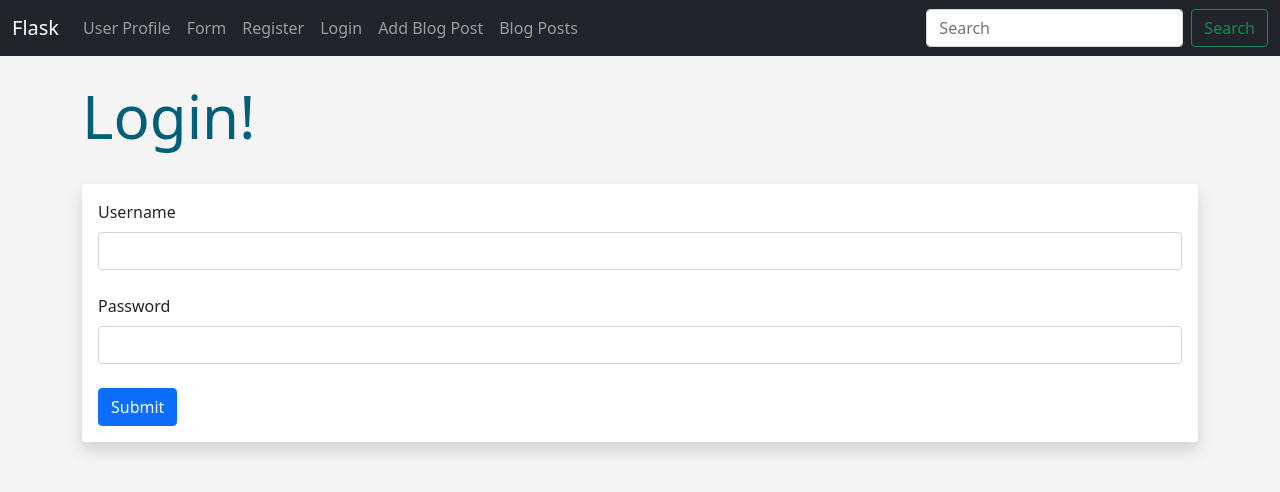
After one commit to PouyaPouryaie/flask-codeme, a Flask app: page /login in a window 1280 px wide. The commit adds this page. Shown: the top 492 px of the page. Run offline with Flask 3, Linux system fonts and the light colour scheme; some libraries are stand-ins or nearby versions.

Commit message:
Insert Login Process to app

```diff
--- a/app.py
+++ b/app.py
@@ -7,6 +7,7 @@ from flask_sqlalchemy import SQLAlchemy
 from datetime import datetime
 from flask_migrate import Migrate
 from werkzeug.security import generate_password_hash, check_password_hash
+from flask_login import UserMixin, LoginManager, login_user, logout_user, login_required, current_user
 
 app = Flask(__name__)
 
@@ -24,6 +25,51 @@ db = SQLAlchemy(app)
 
 # initialize Migrate
 migrate = Migrate(app, db)
+
+# initialize LoginManager
+login_manager = LoginManager()
+login_manager.init_app(app)
+login_manager.login_view = 'login'
+
+@login_manager.user_loader
+def load_user(user_id):
+    return Users.query.get(int(user_id))
+
+### Login Area ###
+class LoginForm(FlaskForm):
+    username = StringField("Username", validators=[DataRequired()])
+    password = PasswordField("Password", validators=[DataRequired()])
+    submit = SubmitField("Submit")
+
+@app.route("/login", methods=['GET', 'POST'])
+def login():
+    form = LoginForm()
+
+    if form.validate_on_submit():
+        user = Users.query.filter_by(username=form.username.data).first()
+
+        if user:
+            # check password
+            if user.verify_password(form.password.data):
+                login_user(user)
+                flash("Login successful!!!")
+                return redirect(url_for("dashboard"))
+            else:
+                flash("Worng Password, Try Again!!!")
+        else:
+            flash("That username doesn't exist, Try Again!!!")
+
+    return render_template("login.html", form=form)
+
+
+@app.route("/logout", methods=['GET', 'POST'])
+@login_required
+def logout():
+    logout_user()
+    flash("You Have been logged out!")
+    return redirect(url_for("login"))
+
+### Login Area End ###
 
 ### Blog Post Area ###
 class Posts(db.Model):
@@ -113,10 +159,37 @@ def delete_post(id):
 
 ### Blog Post Area End ###
 
+### Dashboard Area ###
+@app.route("/dashboard", methods=['GET', 'POST'])
+@login_required
+def dashboard():
+    form = UserForm()
+    id = current_user.id
+    user_to_update = Users.query.get_or_404(id)
+
+    if request.method == 'POST':
+        user_to_update.full_name = request.form['full_name']
+        user_to_update.username = request.form['username']
+        user_to_update.email = request.form['email']
+        user_to_update.favorite_color = request.form['favorite_color']
+        try:
+            db.session.commit()
+            flash("User Updated successfully!")
+            return render_template('dashboard.html', form=form, user_to_update=user_to_update)
+        except Exception as e:
+            db.session.rollback()
+            flash(f"There was a problem updating the User: {e}")
+            return render_template('dashboard.html', form=form, user_to_update=user_to_update)
+    else:
+        return render_template('dashboard.html', form=form, user_to_update=user_to_update)
+
+### Dashboard Area End ###
+
 # Create Model
-class Users(db.Model):
+class Users(db.Model, UserMixin):
     id = db.Column(db.Integer, primary_key=True)
-    name = db.Column(db.String(255), nullable=False)
+    full_name = db.Column(db.String(255), nullable=False)
+    username = db.Column(db.String(255), nullable=False, unique=True)
     email = db.Column(db.String(120), nullable=False, unique=True)
     favorite_color = db.Column(db.String(120))
     date_added = db.Column(db.DateTime, default=datetime.now)
@@ -135,7 +208,7 @@ class Users(db.Model):
 
     # Create A String
     def __repr__(self):
-        return '<Name %r>' % self.name
+        return '<Full Name %r>' % self.full_name
 
 # Create the database tables (run this only once, or when you change your models)
 # Important! Use app context when working with the db outside of a route
@@ -145,7 +218,8 @@ class Users(db.Model):
 
 # Create a UserForm Class
 class UserForm(FlaskForm):
-    name = StringField("Name", validators=[DataRequired()])
+    full_name = StringField("Full Name", validators=[DataRequired()])
+    username = StringField("Username", validators=[DataRequired()])
     email = StringField("Email", validators=[DataRequired()])
     favorite_color = StringField("Favorite Color")
     password_hash = PasswordField("Password", validators=[DataRequired(), EqualTo('password_hash_confirmed', message='password is not match with confirmed password')])
@@ -156,8 +230,9 @@ class UserForm(FlaskForm):
 # Create userForm Page
 @app.route('/user/add', methods=['GET', 'POST'])
 def add_user():
-    name = None
+    full_name = None
     email = None
+    username = None
     favorite_color = None
     form = UserForm()
 
@@ -165,11 +240,13 @@ def add_user():
     if form.validate_on_submit():
         user = Users.query.filter_by(email=form.email.data).first()
         if user is None:
-            user = Users(name=form.name.data, email=form.email.data, favorite_color=form.favorite_color.data, password = form.password_hash.data)
+            user = Users(full_name=form.full_name.data, username=form.username.data, email=form.email.data, favorite_color=form.favorite_color.data, password = form.password_hash.data)
             db.session.add(user)
             db.session.commit()
-        name = form.name.data
-        form.name.data = ''
+        full_name = form.full_name.data
+        form.full_name.data = ''
+        username = form.username.data
+        form.username.data = ''
         email = form.email.data
         form.email.data = ''
         favorite_color = form.favorite_color.data
@@ -180,7 +257,7 @@ def add_user():
         flash("User Added submitted successfully!") # push message to the form
 
     our_users = Users.query.order_by(Users.date_added)
-    return render_template('add_user.html', name=name, email=email, favorite_color=favorite_color, form=form, our_users = our_users)
+    return render_template('add_user.html', full_name=full_name, username=username, email=email, favorite_color=favorite_color, form=form, our_users = our_users)
 
 # update userForm
 @app.route('/user/update/<int:id>', methods=['GET', 'POST'])
@@ -189,7 +266,8 @@ def update_user(id):
     user_to_update = Users.query.get_or_404(id)
 
     if request.method == 'POST':
-        user_to_update.name = request.form['name']
+        user_to_update.full_name = request.form['full_name']
+        user_to_update.username = request.form['username']
         user_to_update.email = request.form['email']
         user_to_update.favorite_color = request.form['favorite_color']
         try:
@@ -208,7 +286,8 @@ def update_user(id):
 @app.get('/user/delete/<int:id>')
 def delete_user(id):
     user_to_delete = Users.query.get_or_404(id)
-    name = None
+    full_name = None
+    username=None
     email = None
     favorite_color = None
     form = UserForm()
@@ -217,12 +296,12 @@ def delete_user(id):
         db.session.commit()
         flash("User deleted successfully!")
         our_users = Users.query.order_by(Users.date_added)
-        return render_template('add_user.html', name=name, email=email, favorite_color=favorite_color, form=form, our_users = our_users)
+        return render_template('add_user.html', full_name=full_name, username=username, email=email, favorite_color=favorite_color, form=form, our_users = our_users)
     except Exception as e:
         db.session.rollback()
         flash(f"There was a problem deleting the User: {e}")
         our_users = Users.query.order_by(Users.date_added)
-        return render_template('add_user.html', name=name, email=email, favorite_color=favorite_color, form=form, our_users = our_users)
+        return render_template('add_user.html', full_name=full_name, username=username, email=email, favorite_color=favorite_color, form=form, our_users = our_users)
 
 # Create a Form Class
 class ClassForm(FlaskForm):
--- /dev/null
+++ b/templates/login.html
@@ -0,0 +1,32 @@
+{% extends "base.html" %}
+
+{% block content %}
+
+
+{% for message in get_flashed_messages() %}
+    <div class="alert alert-warning alert-dismissible fade show" role="alert">
+        {{message}}
+        <button type="button" class="btn-close" data-bs-dismiss="alert" aria-label="Close"></button>
+    </div>
+{% endfor %}
+
+
+    <h1> Login! </h1>
+    <br>
+
+    <div class="shadow p-3 mb-5 bg-body rounded">
+        <form action="/login" method="post">
+            {{ form.hidden_tag() }}
+            {{ form.username.label(class="form-label") }}
+            {{ form.username(class="form-control") }}
+            <br>
+            {{ form.password.label(class="form-label") }}
+            {{ form.password(class="form-control") }}
+            <br>
+            {{ form.submit(class="btn btn-primary") }}
+        </form>
+    </div>
+
+    <br>
+
+{% endblock %}
--- a/templates/navbar.html
+++ b/templates/navbar.html
@@ -12,9 +12,21 @@
           <li class="nav-item">
             <a class="nav-link" href="{{ url_for('name') }}">Form</a>
           </li>
+          {% if current_user.is_authenticated %}
           <li class="nav-item">
-            <a class="nav-link" href="{{ url_for('add_user') }}">Add User</a>
+            <a class="nav-link" href="{{ url_for('dashboard') }}">Dashboard</a>
           </li>
+          <li class="nav-item">
+            <a class="nav-link" href="{{ url_for('logout') }}">Logout</a>
+          </li>
+          {% else %}
+          <li class="nav-item">
+            <a class="nav-link" href="{{ url_for('add_user') }}">Register</a>
+          </li>
+          <li class="nav-item">
+            <a class="nav-link" href="{{ url_for('login') }}">Login</a>
+          </li>
+          {% endif %}
           <li class="nav-item">
             <a class="nav-link" href="{{ url_for('add_post') }}">Add Blog Post</a>
           </li>
```
Also changed, not shown: migrations/versions/99c44e0131d9_add_username.py (added, +38 -0 lines), templates/add_post.html (+9 -0 lines), templates/add_user.html (+6 -3 lines), templates/dashboard.html (added, +62 -0 lines), templates/update_user.html (+5 -2 lines), README.md.
